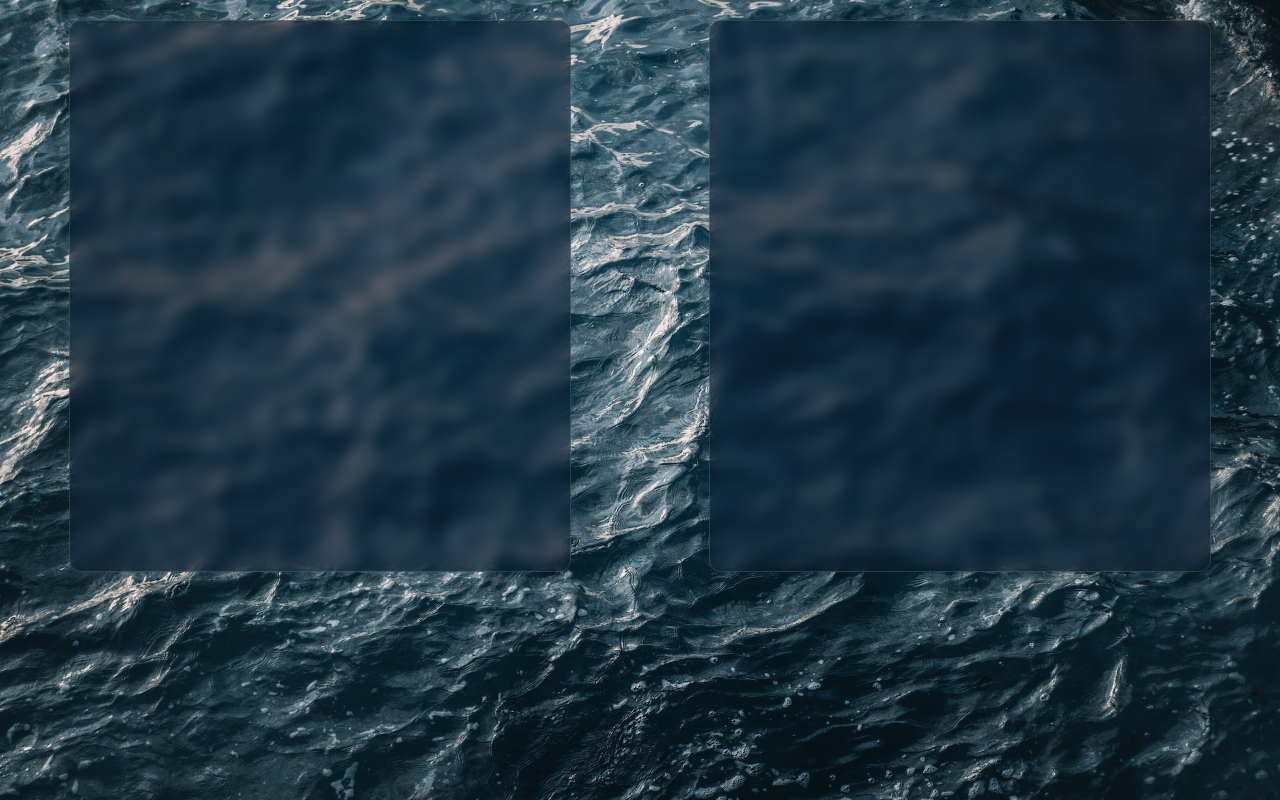
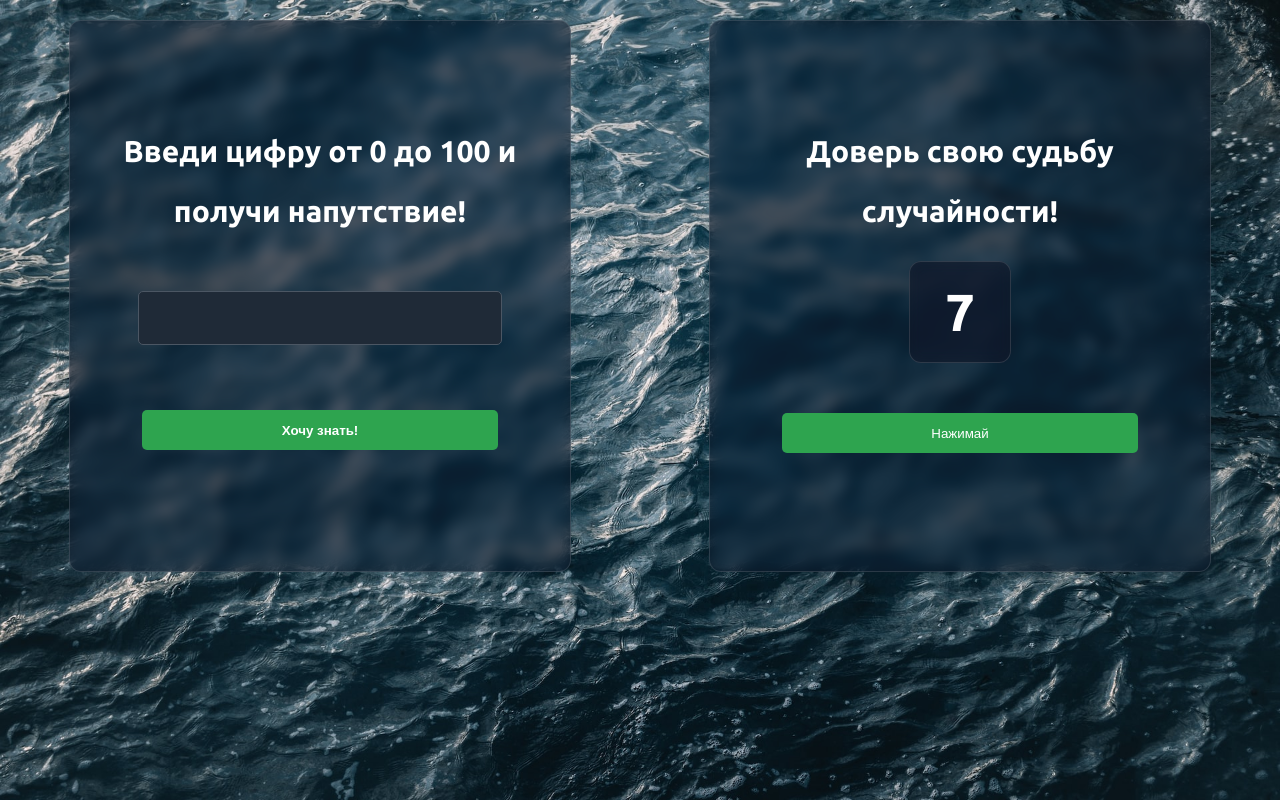
Before and after one commit to BudakovDmitry/prediction-cards, a React app: page / in a window 1280 px wide. Built offline with nearby package versions, Linux system fonts and the light colour scheme.

Commit message:
Add template blocks

```diff
--- a/index.html
+++ b/index.html
@@ -4,6 +4,12 @@
     <meta charset="UTF-8" />
     <meta http-equiv="X-UA-Compatible" content="IE=edge" />
     <meta name="viewport" content="width=device-width, initial-scale=1.0" />
+    <link rel="preconnect" href="https://fonts.googleapis.com" />
+    <link rel="preconnect" href="https://fonts.gstatic.com" crossorigin />
+    <link
+      href="https://fonts.googleapis.com/css2?family=Ubuntu:wght@400;700&display=swap"
+      rel="stylesheet"
+    />
     <title>Prediction Cards</title>
   </head>
   <body>
--- a/src/components/LeftField/index.tsx
+++ b/src/components/LeftField/index.tsx
@@ -2,7 +2,15 @@ import * as Styled from 'src/components/LeftField/styles'
 
 const LeftField = () => {
   return (
-    <Styled.LeftFieldContainer></Styled.LeftFieldContainer>
+    <Styled.LeftFieldContainer>
+      <Styled.HeaderText>
+        Введи цифру от 0 до 100 и получи напутствие!
+      </Styled.HeaderText>
+      <Styled.Input />
+      <Styled.Button>
+        Хочу знать!
+      </Styled.Button>
+    </Styled.LeftFieldContainer>
   )
 }
 
--- a/src/components/LeftField/styles.ts
+++ b/src/components/LeftField/styles.ts
@@ -9,4 +9,54 @@ export const LeftFieldContainer = styled.div`
   background-color: rgba(17, 25, 40, 0.6);
   border-radius: 12px;
   border: 1px solid rgba(255, 255, 255, 0.125);
+  text-align: center;
 `
+
+export const HeaderText = styled.h2`
+  width: 400px;
+  margin: 0 auto;
+  margin-top: 100px;
+  color: #ffffff;
+  line-height: 2;
+  font-size: 30px;
+`
+
+export const Input = styled.input.attrs({
+  type: "number"
+})`
+  width: 350px;
+  height: 50px;
+  margin: 0 auto;
+  background-color: #1f2a37;
+  border: 1px solid #4b5663;
+  color: #fff;
+  border-radius: 5px;
+  margin-top: 50px;
+  margin-bottom: 20px;
+  padding-left: 10px;
+  font-size: 30px;
+  &::-webkit-inner-spin-button{
+    -webkit-appearance: none;
+    margin: 0;
+  }
+  &:focus{
+    border: 1px solid red;
+  };
+  &:active{
+    border: 1px solid red;
+  }
+`
+
+export const Button = styled.button`
+  width: 356px;
+  height: 40px;
+  background-color: #2ea44f;
+  color: #ffffff;
+  border-radius: 5px;
+  border: none;
+  font-weight: bold;
+  margin-top: 45px;
+  &:hover{
+    background-color: #236130;
+  }
+`
--- a/src/components/RightField/index.tsx
+++ b/src/components/RightField/index.tsx
@@ -2,7 +2,15 @@ import * as Styled from 'src/components/RightField/styles'
 
 const RightField = () => {
   return (
-    <Styled.RightFieldContainer></Styled.RightFieldContainer>
+    <Styled.RightFieldContainer>
+      <Styled.HeaderText>
+        Доверь свою судьбу случайности!
+      </Styled.HeaderText>
+      <Styled.NumberContainer>
+        <Styled.Number>7</Styled.Number>
+      </Styled.NumberContainer>
+      <Styled.Button>Нажимай</Styled.Button>
+    </Styled.RightFieldContainer>
   )
 }
 
--- a/src/components/RightField/styles.ts
+++ b/src/components/RightField/styles.ts
@@ -9,4 +9,54 @@ export const RightFieldContainer = styled.div`
   background-color: rgba(17, 25, 40, 0.6);
   border-radius: 12px;
   border: 1px solid rgba(255, 255, 255, 0.125);
+  text-align: center;
 `
+
+export const Button = styled.button`
+  width: 356px;
+  height: 40px;
+  background-color: #2ea44f;
+  color: #ffffff;
+  border-radius: 5px;
+  border: none;
+  margin-top: 50px;
+  &:hover{
+    background-color: #236130;
+  }
+`
+
+export const HeaderText = styled.h2`
+  width: 400px;
+  margin: 0 auto;
+  margin-top: 100px;
+  margin-bottom: 20px;
+  color: #ffffff;
+  line-height: 2;
+  font-size: 30px;
+`
+
+export const NumberContainer = styled.div`
+  width: 100px;
+  height: 100px;
+  margin: 0 auto;
+  backdrop-filter: blur(7px) saturate(180%);
+  -webkit-backdrop-filter: blur(16px) saturate(180%);
+  background-color: rgba(17, 25, 40, 0.6);
+  border-radius: 12px;
+  border: 1px solid rgba(255, 255, 255, 0.125);
+  text-align: center;
+  color: #ffffff;
+  position: relative;
+  padding: 0;
+`
+
+export const Number = styled.p`
+  font-size: 52px;
+  font-weight: bold;
+  margin: 0;
+  position: absolute;
+  top: 50%;
+  left: 50%;
+  margin-right: -50%;
+  transform: translate(-50%, -50%)
+`
--- a/src/index.css
+++ b/src/index.css
@@ -2,4 +2,5 @@ body {
   margin: 0;
   padding: 0;
   background: url('./images/background.jpg') 0 0/cover no-repeat;
+  font-family: 'Ubuntu', sans-serif;
 }
```
